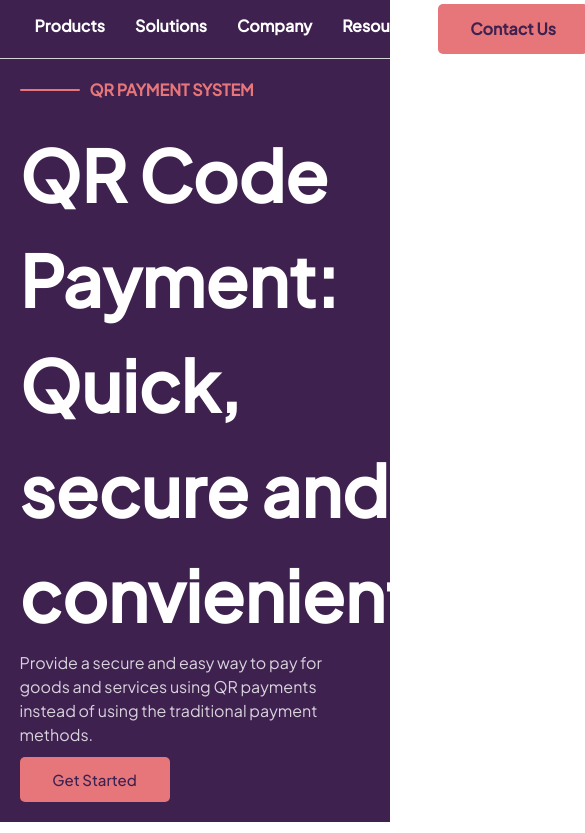
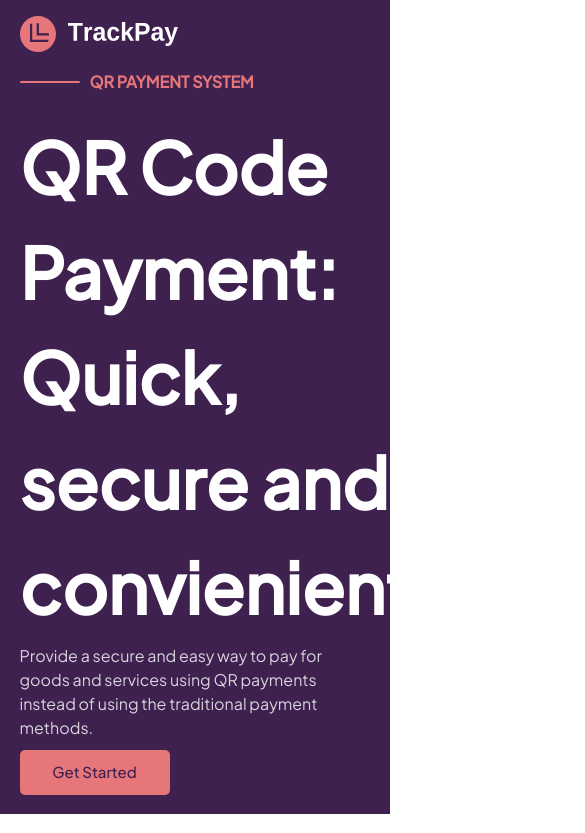
Before and after one commit to PayTrack-Codebase/C-Frontend, a React (Create React App) app: page /qr in a window 390 px wide. Shown: the top 833 px of the page, 585 px wide, since content can reach past the window. Built offline with nearby package versions, Linux system fonts and the light colour scheme.

Commit message:
header responsive design

```diff
--- a/src/Components/Header.js
+++ b/src/Components/Header.js
@@ -53,9 +53,6 @@ const Header = () => {
         </div>
 
         <div className="buttons">
-          {/* <Link to="/auth/login" className="btn-link">
-            Login
-          </Link> */}
           <button className="btn">
             <Link to="/customer" className="link">
               Contact Us
--- a/src/Components/Style/header.css
+++ b/src/Components/Style/header.css
@@ -1,6 +1,5 @@
 .header {
   padding: 1% 5%;
-  border-bottom: 0.5px solid lightgray;
   background-color: #3e214f;
 }
 
@@ -93,4 +92,21 @@
 .login-header .btn .link {
   color: #3e214f;
   text-decoration: none;
+}
+
+@media only screen and (max-width: 600px) {
+  .header {
+    border-bottom: none;
+    margin-bottom: -5px;
+    padding-top: 10px;
+  }
+  .header-section {
+    display: flex;
+  }
+  .header-section .nav-links {
+    display: none;
+  }
+  .header-section .buttons {
+    display: none;
+  }
 }/*# sourceMappingURL=header.css.map */
--- a/src/Components/Style/header.scss
+++ b/src/Components/Style/header.scss
@@ -4,7 +4,7 @@ $secondaryColor: #e6767a;
 
 .header {
   padding: 1% 5%;
-  border-bottom: 0.5px solid lightgray;
+  // border-bottom: 0.5px solid lightgray;
   background-color: $primaryColor;
 }
 
@@ -108,3 +108,53 @@ $secondaryColor: #e6767a;
     }
   }
 }
+
+//responsive design for mobile devices
+
+@media only screen and (max-width: 600px) {
+  .header {
+    border-bottom: none;
+    margin-bottom: -5px;
+    padding-top: 10px;
+  }
+
+  .header-section {
+    display: flex;
+
+    .nav-links {
+      display: none;
+    }
+
+    .buttons {
+      display: none;
+    }
+  }
+
+  // .login-header {
+  //   padding: 1% 5%;
+
+  //   .header-div {
+  //     float: right;
+  //     display: flex;
+  //     width: 100%;
+  //     justify-content: end;
+  //   }
+
+  //   p {
+  //     margin-right: 2%;
+  //   }
+
+  //   .btn {
+  //     width: 150px;
+  //     height: 50px;
+  //     background-color: $secondaryColor;
+  //     border-radius: 5px;
+  //     border: none;
+
+  //     .link {
+  //       color: $primaryColor;
+  //       text-decoration: none;
+  //     }
+  //   }
+  // }git
+}
--- a/src/Pages/Home.js
+++ b/src/Pages/Home.js
@@ -93,7 +93,7 @@ const Home = () => {
 
       <div className="section4">
         <h2 className="section4-h2">Here's why our customers love us</h2>
-        <p>We handle financial activities in a very easy and simple manner.</p>
+        <p className="section4-p">We handle financial activities in a very easy and simple manner.</p>
         <div className="section4-child">
           <div>
             <img src={subimg1} alt=""></img>
--- a/src/Pages/Styles/home.css
+++ b/src/Pages/Styles/home.css
@@ -215,7 +215,13 @@
 }
 .section4 .section4-h2 {
   font-size: 32px;
+  color: #3e214f;
+  font-weight: 600;
+}
+.section4 .section4-p {
+  font-size: 14px;
   color: white;
+  margin-bottom: 20px;
 }
 
 .mini-vw {
@@ -236,7 +242,7 @@
   margin: 5% 5%;
 }
 .mini-vw .mini-flex img {
-  background-color: #D8D3DC;
+  background-color: #d8d3dc;
   padding: 3%;
   border-radius: 50%;
   width: 16%;
```
Also changed, not shown: src/Pages/Styles/home.scss (+20 -6 lines), 2 other files (tests, documents, lock files or other folders).
